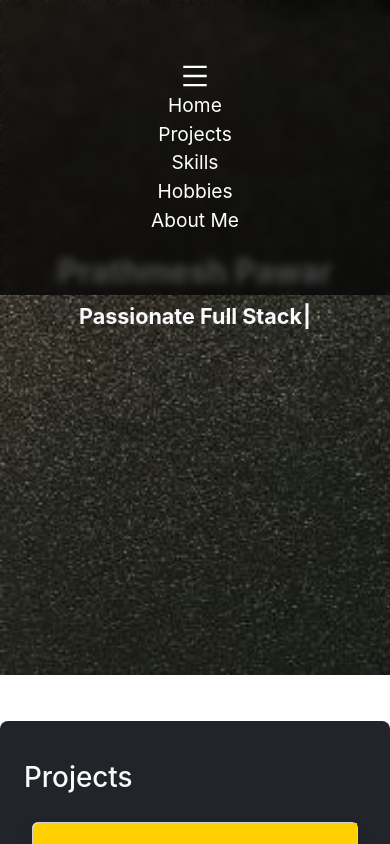
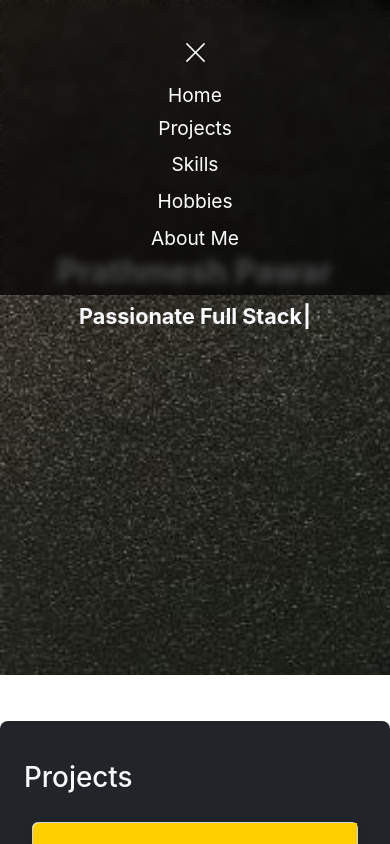
Before and after one commit to prath4912/Portfolio, a React (Create React App) app: page / in a window 390 px wide. Both pictures are taken after a click on the icon 195 px from the left and 50 px from the top of the page. Shown: the top 844 px of the page. Built offline with nearby package versions, Linux system fonts and the light colour scheme.

Commit message:
Close Button for menu added

```diff
--- a/src/components/Header.js
+++ b/src/components/Header.js
@@ -59,7 +59,7 @@
         <div className="dh1 " style={{height : hl}}>
 
         <div className="hw1 text-center">
-        {/* {!temp ?  */}
+        {!temp ?
         <svg
             stroke="currentColor"
             fill="currentColor"
@@ -74,19 +74,19 @@
           >
            <path d="M904 160H120c-4.4 0-8 3.6-8 8v64c0 4.4 3.6 8 8 8h784c4.4 0 8-3.6 8-8v-64c0-4.4-3.6-8-8-8zm0 624H120c-4.4 0-8 3.6-8 8v64c0 4.4 3.6 8 8 8h784c4.4 0 8-3.6 8-8v-64c0-4.4-3.6-8-8-8zm0-312H120c-4.4 0-8 3.6-8 8v64c0 4.4 3.6 8 8 8h784c4.4 0 8-3.6 8-8v-64c0-4.4-3.6-8-8-8z"></path>
           </svg>
-        {/* //   :
-        //   <svg             onClick={tog}
-        //   xmlns="http://www.w3.org/2000/svg" width="25" height="25" fill="white" class="bi bi-x-lg" viewBox="0 0 16 16">
-        //   <path d="M2.146 2.854a.5.5 0 1 1 .708-.708L8 7.293l5.146-5.147a.5.5 0 0 1 .708.708L8.707 8l5.147 5.146a.5.5 0 0 1-.708.708L8 8.707l-5.146 5.147a.5.5 0 0 1-.708-.708L7.293 8 2.146 2.854Z"/>
-        // </svg>
-        // } */}
+          :
+          <svg             onClick={tog}
+          xmlns="http://www.w3.org/2000/svg" width="25" height="25" fill="white" class="bi bi-x-lg" viewBox="0 0 16 16">
+          <path d="M2.146 2.854a.5.5 0 1 1 .708-.708L8 7.293l5.146-5.147a.5.5 0 0 1 .708.708L8.707 8l5.147 5.146a.5.5 0 0 1-.708.708L8 8.707l-5.146 5.147a.5.5 0 0 1-.708-.708L7.293 8 2.146 2.854Z"/>
+        </svg>
+        }
 
           {temp ? <div className="container d-flex flex-column justify-content-center">
-            <div className=""  > <a onClick={tfal}  href="#bg">Home</a></div>
-            <div className=""  > <a onClick={tfal} href="#projects">Projects</a></div>
-            <div className="" > <a onClick={tfal} href="#skills">Skills</a></div>
-            <div className="" > <a onClick={tfal} href="#hobbies">Hobbies</a></div>
-            <div className="" > <a onClick={tfal} href="#home">About Me</a>{" "}</div>
+            <div className="mt-3"  > <a onClick={tfal}  href="#bg">Home</a></div>
+            <div className="my-1"  > <a onClick={tfal} href="#projects">Projects</a></div>
+            <div className="my-1" > <a onClick={tfal} href="#skills">Skills</a></div>
+            <div className="my-1" > <a onClick={tfal} href="#hobbies">Hobbies</a></div>
+            <div className="my-1" > <a onClick={tfal} href="#home">About Me</a>{" "}</div>
           </div> : <></>}
         </div>
         </div>
```
